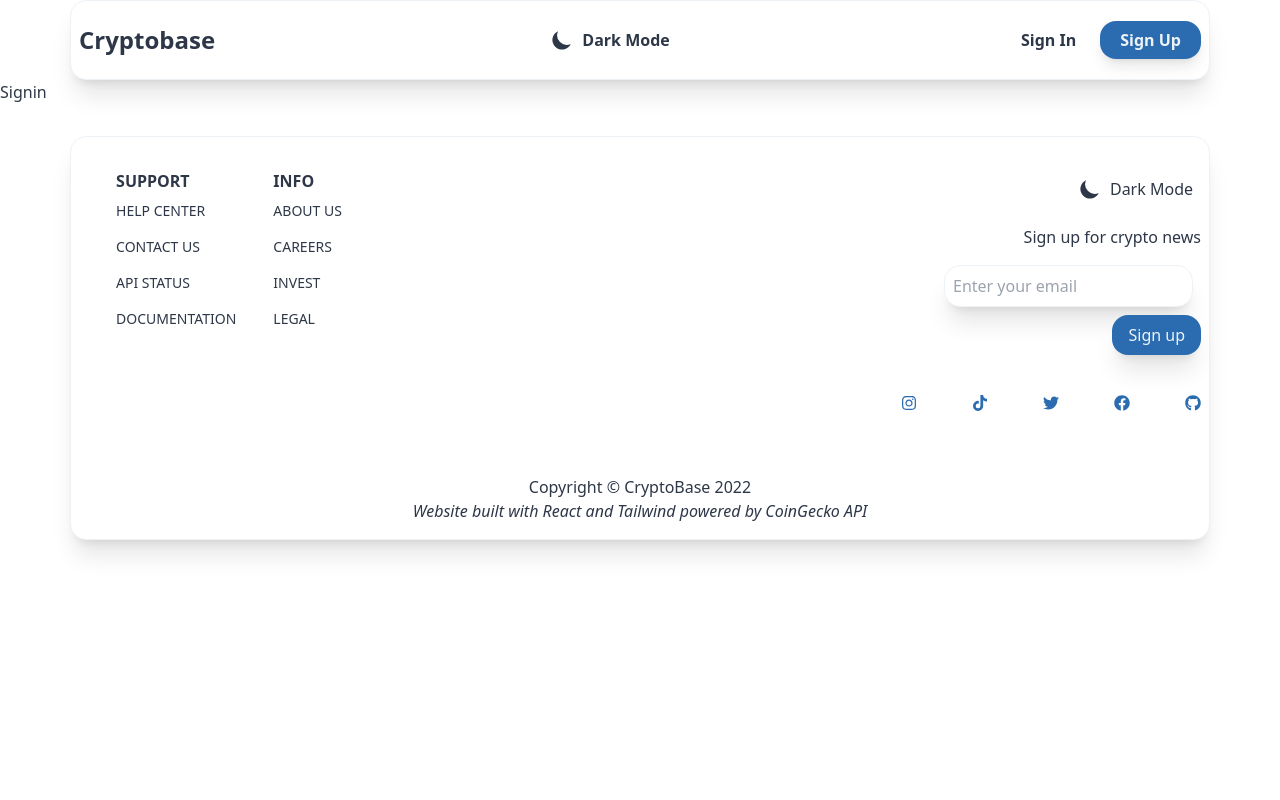
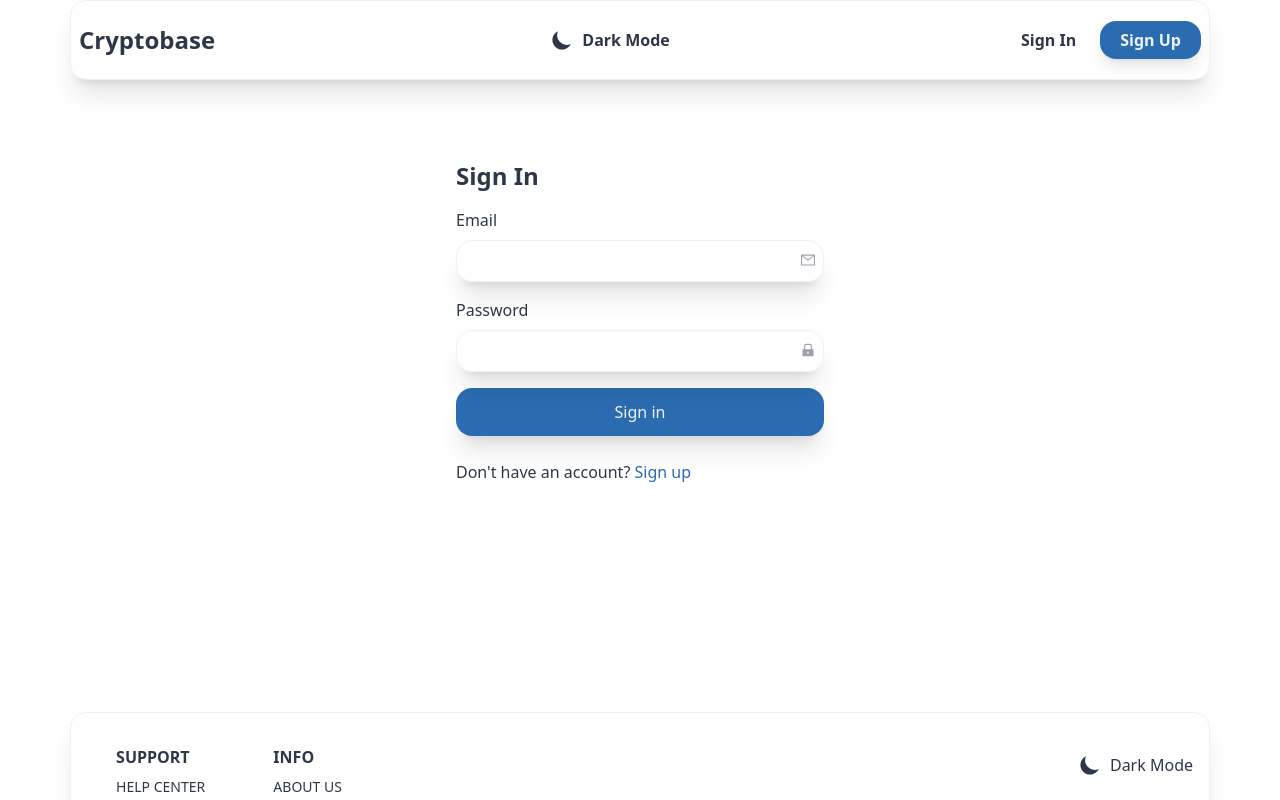
Before and after one commit to simbaig/crypto-react-firebase, a React (Create React App) app: page /signin in a window 1280 px wide. Shown: the top 800 px of the page. Built offline with nearby package versions, Linux system fonts and the light colour scheme; no server answers.

Commit message:
added signup route

```diff
--- a/src/routes/Signin.js
+++ b/src/routes/Signin.js
@@ -1,7 +1,46 @@
 import React from "react";
+import { AiFillLock, AiOutlineMail } from "react-icons/ai";
+import { Link } from "react-router-dom";
 
 const Signin = () => {
-	return <div>Signin</div>;
+	return (
+		<div>
+			<div className="max-w-[400px] mx-auto min-h-[600px] px-4 py-20">
+				<h1 className="text-2xl font-bold">Sign In</h1>
+				<form>
+					<div className="my-4">
+						<label>Email</label>
+						<div className="my-2 w-full relative rounded-2xl shadow-xl">
+							<input
+								type="email"
+								className="w-full p-2 bg-primary border border-input rounded-2xl"
+							/>
+							<AiOutlineMail className="absolute right-2 top-3 text-gray-400" />
+						</div>
+					</div>
+					<div>
+						<label>Password</label>
+						<div className="my-2 w-full relative rounded-2xl shadow-xl">
+							<input
+								type="password"
+								className="w-full p-2 bg-primary border border-input rounded-2xl"
+							/>
+							<AiFillLock className="absolute right-2 top-3 text-gray-400" />
+						</div>
+					</div>
+					<button className="w-full my-2 p-3 bg-button text-btnText rounded-2xl shadow-xl">
+						Sign in
+					</button>
+				</form>
+				<p className="my-4">
+					Don't have an account?{" "}
+					<Link className="text-accent" to="/signup">
+						Sign up
+					</Link>
+				</p>
+			</div>
+		</div>
+	);
 };
 
 export default Signin;
```
